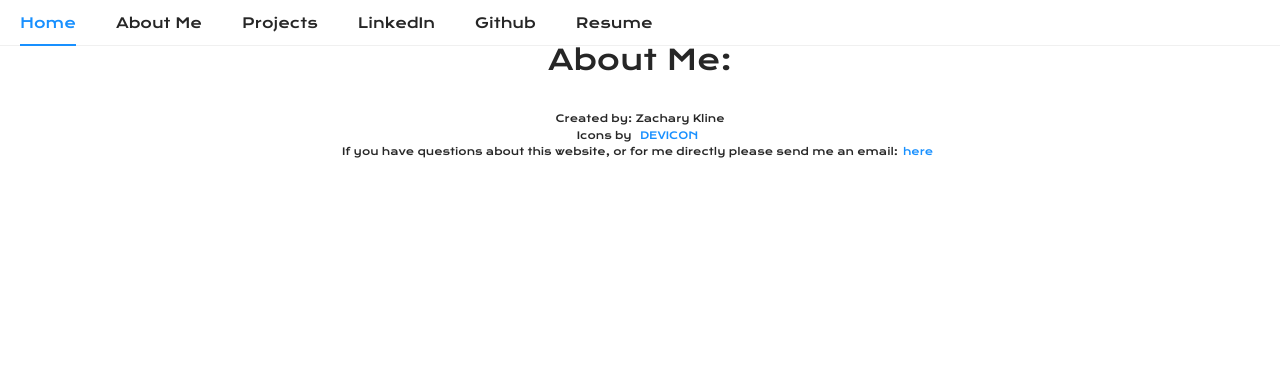
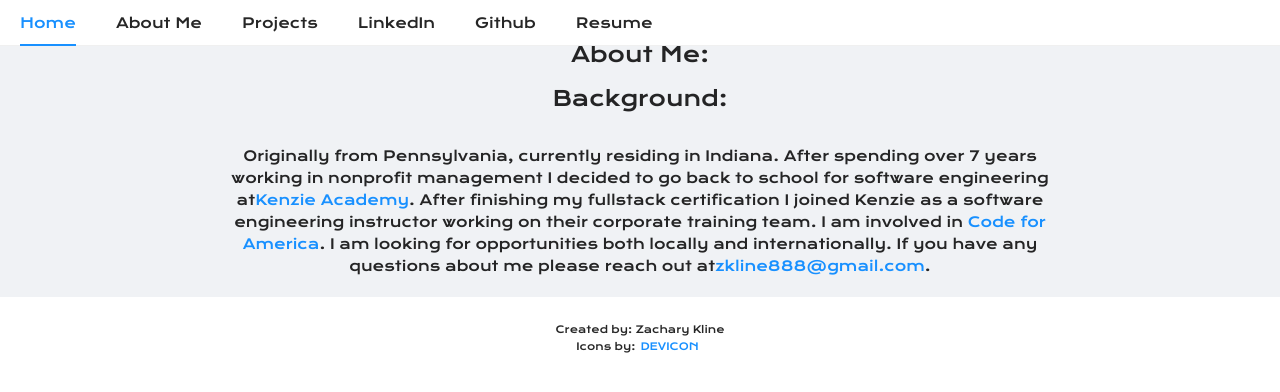
Before and after one commit to ZacharyKline/Zach-portfolio, a React (Create React App) app: page /about in a window 1280 px wide. Shown: the top 392 px of the page. Built offline with nearby package versions, Linux system fonts and the light colour scheme.

Commit message:
Added the about me section. First draft seems to be done.

```diff
--- a/package.json
+++ b/package.json
@@ -3,6 +3,7 @@
   "version": "0.1.0",
   "private": true,
   "dependencies": {
+    "@ant-design/icons": "^4.6.2",
     "@testing-library/jest-dom": "^5.11.4",
     "@testing-library/react": "^11.1.0",
     "@testing-library/user-event": "^12.1.10",
--- a/src/components/Footer/footer.js
+++ b/src/components/Footer/footer.js
@@ -1,13 +1,11 @@
 import './footer.css'
-import Contact from "../../pages/contact/Contact";
 
 function Footer(props) {
 	return (
 		<div className="footer">
 			<span className="created">Created by: Zachary Kline</span>
 			<p className="created">
-				Icons by <a href="https://devicon.dev/">DEVICON</a>
-				<Contact />
+				Icons by:<a href="https://devicon.dev/">DEVICON</a>
 			</p>
 		</div>
 	);
--- a/src/pages/about/About.js
+++ b/src/pages/about/About.js
@@ -1,10 +1,32 @@
 import { Layout } from "antd";
+import './about.css'
 const { Content } = Layout;
 
 function About(props) {
 	return (
 		<div class="about">
-			<h1>About Me:</h1>
+			<Layout>
+				<Content>
+					<h1>About Me:</h1>
+					<h2>Background:</h2>
+					<p className="background">
+						Originally from Pennsylvania, currently residing in Indiana. After
+						spending over 7 years working in nonprofit management I decided to
+						go back to school for software engineering at
+						<a href="https://www.kenzie.academy/" target="_blank">
+							Kenzie Academy
+						</a>
+						. After finishing my fullstack certification I joined Kenzie as a
+						software engineering instructor working on their corporate training
+						team. I am involved in{" "}
+						<a href="https://www.codeforamerica.org/" target="_blank">
+							Code for America
+						</a>
+						. I am looking for opportunities both locally and internationally. If you have any questions about me please reach out at
+						<a href="mailto: zkline888@gmail.com">zkline888@gmail.com</a>.
+					</p>
+				</Content>
+			</Layout>
 		</div>
 	);
 }
--- /dev/null
+++ b/src/pages/about/about.css
@@ -0,0 +1,6 @@
+.background{
+    width: 70%;
+    text-align: center;
+    margin: 0 auto;
+    padding: 20px;
+}
--- a/src/pages/projects/projects.css
+++ b/src/pages/projects/projects.css
@@ -8,7 +8,7 @@
     align-items: flex-end;
 }
 .projectsList{
-    margin-top:5%;
+    margin-top:1%;
     width: 100%;
 
 }
--- a/src/pages/projects/projects.js
+++ b/src/pages/projects/projects.js
@@ -14,6 +14,8 @@ const { Content } = Layout;
 function Projects(props) {
 	return (
 		<div className="projectsList">
+			<Layout>
+				<Content>
 					<h1>Projects</h1>
 					<p>
 						Click on the title of the project to access the github repo for the
@@ -63,8 +65,9 @@ function Projects(props) {
 							git="https://github.com/ZacharyKline/GameFaqs_Backend"
 							alt="Picture of GameFAQs"
 						/>
-
 					</div>
+				</Content>
+			</Layout>
 		</div>
 	);
 }
```
Also changed, not shown: src/components/Navbar/navbar.js (+10 -9 lines), 2 other files (tests, documents, lock files or other folders). Lines whose indentation alone changed are shown as unchanged.
